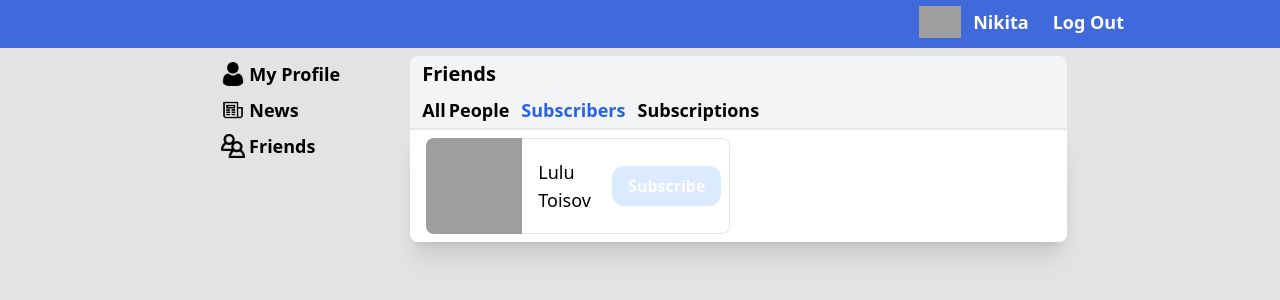
After one commit to JuanCote/Socialnetwork, a Django app: page /friends_subscribers in a window 1280 px wide. The commit adds this page. Shown: the top 300 px of the page. Run offline with Django 4.2, Linux system fonts and the light colour scheme; a user stored in the database is signed in; data comes from the database, SQL or seed files in the repository; both versions use the stored data as it was after the commit; some libraries are stand-ins or nearby versions; grey boxes are pictures that could not be loaded.

Commit message:
friends system finish

```diff
--- a/socialnetwork/templates/base.html
+++ b/socialnetwork/templates/base.html
@@ -22,9 +22,6 @@
             </a>
             <a href="" class="text-lg font-semibold text-white transition hover:text-slate-300">
                 {{ user.first_name }}
-            </a>
-            <a class="ml-3 text-lg text-white font-semibold transition hover:text-slate-300" href="{% url 'home_page' %}">
-                Home
             </a>
             <a href="{% url 'logout' %}" class="text-lg font-semibold text-white ml-3 transition hover:text-slate-300">
                 Log Out
@@ -52,7 +49,7 @@
                         <span class="ml-1 py-1">News</span>
                     </li>
                 </a>
-                <a class="" href="{% url 'friends' %}">
+                <a class="" href="{% url 'friends_all' %}">
                     <li class="transition rounded-lg pl-2 hover:bg-white flex">
                         <img class="h-6 my-auto" src="{% static 'images/friends2.png' %}">
                         <span class="ml-1 py-1">Friends</span>
--- a/socialnetwork/templates/friends.html
+++ b/socialnetwork/templates/friends.html
@@ -2,24 +2,28 @@
 {% load static %}
 {% block content %}
 {% csrf_token %}
-    <div class="w-full">
-        <div>
-            <h1 class="font-semibold ml-3 text-lg flex text-blue-700 h-10 border-gray-300 pt-1">Friends</h1>
-            <div class="bg-white px-4 py-2 mb-4 shadow-xl rounded-lg grid grid-cols-2 gap-4">
-                {% for user in users %}
-                    <div class="flex" id="user">
-                        <img class="h-24 aspect-square rounded-l-lg" src="{{ 'media/images/kelly-sikkema-7cHA62PmwhQ-unsplash.jpg' }}" >
-                        <div class="border-r border-t border-b flex items-center pr-2 rounded-r-lg w-full">
-                            <p class="ml-4 text-lg">{{ user.first_name }} {{ user.last_name }}</p>
-                            {% if user in subscriptions %}
-                                <button id="{{ user.id }}" name="clicked" onclick="subscribe(this.id, {{ current_user }}, {{ user.username }})" class="px-4 py-2 ml-auto bg-blue-100 text-white font-semibold transition rounded-xl hover:bg-blue-400">Subscribe</button>
-                            {% else %}
-                                <button id="{{ user.id }}" name="notClicked" onclick="subscribe(this.id, {{ current_user }}, {{ user.username }})" class="px-4 py-2 ml-auto bg-blue-500 text-white font-semibold transition rounded-xl hover:bg-blue-400">Subscribe</button>
-                            {% endif %}
-                        </div>
-                    </div>
-                {% endfor %}
-            </div>
+    <div class="w-full bg-gray-100 rounded-lg">
+        <div class="">
+            <h1 class="font-bold ml-3 text-xl flex text-black-300 h-10 border-gray-100 pt-1">Friends</h1>
+            <ul class="flex ml-3 font-semibold text-lg mb-1">
+                {% if page == 0 %}
+                    <a href="{% url 'friends_all' %}" class="mr-3 hover:cursor-pointer"><li class="[word-spacing:-0.1rem] text-blue-600">All People</li></a>
+                {% else %}
+                    <a href="{% url 'friends_all' %}" class="mr-3 hover:cursor-pointer"><li class="[word-spacing:-0.1rem] ">All People</li></a>
+                {% endif %}
+                {% if page == 1 %}
+                    <a href="{% url 'friends_subscribers' %}" class="mr-3 hover:cursor-pointer"><li class="text-blue-600">Subscribers</li></a>
+                {% else %}
+                    <a href="{% url 'friends_subscribers' %}" class="mr-3 hover:cursor-pointer"><li class="">Subscribers</li></a>
+                {% endif %}
+                {% if page == 2 %}
+                    <a href="{% url 'friends_subscriptions' %}" class="mr-3 hover:cursor-pointer"><li class="text-blue-600">Subscriptions</li></a>
+                {% else %}
+                    <a href="{% url 'friends_subscriptions' %}" class="mr-3 hover:cursor-pointer"><li class="">Subscriptions</li></a>
+                {% endif %}
+            </ul>
+                {% block friends %} {% endblock %}
+
         </div>
     </div>
     <script type="text/javascript" src="{% static 'main.js' %}"></script>
--- /dev/null
+++ b/socialnetwork/templates/friends_subscribers.html
@@ -0,0 +1,36 @@
+{% extends "friends.html" %}
+{% load static %}
+{% block friends %}
+{% csrf_token %}
+
+{% if not subscribers %}
+<div class="rounded-x-lg rounded-b-lg bg-white px-4 py-2 shadow-xl border-t-2 border-gray-200">
+    <h1 class="border-b-2 w-48 mx-auto text-center">No subscribers found.</h1>
+</div>
+{% else %}
+<div class="h-full rounded-x-lg rounded-b-lg bg-white px-4 py-2 shadow-xl border-t-2 border-gray-200 grid grid-cols-2 gap-4">
+{% for user in subscribers %}
+    <div class="flex" id="user">
+        <img class="h-24 aspect-square rounded-l-lg" src="{{ 'media/images/kelly-sikkema-7cHA62PmwhQ-unsplash.jpg' }}">
+        <div class="border-r border-t border-b flex items-center pr-2 rounded-r-lg w-full">
+            <p class="ml-4 text-lg">{{ user.first_name }} {{ user.last_name }}</p>
+            {% if user in subscriptions %}
+            <button id="{{ user.id }}" name="clicked"
+                    onclick="subscribe(this.id, {{ current_user }}, {{ user.username }})"
+                    class="px-4 py-2 ml-auto bg-blue-100 text-white font-semibold transition rounded-xl hover:bg-blue-400">
+                Subscribe
+            </button>
+            {% else %}
+            <button id="{{ user.id }}" name="notClicked"
+                    onclick="subscribe(this.id, {{ current_user }}, {{ user.username }})"
+                    class="px-4 py-2 ml-auto bg-blue-500 text-white font-semibold transition rounded-xl hover:bg-blue-400">
+                Subscribe
+            </button>
+            {% endif %}
+        </div>
+    </div>
+{% endfor %}
+</div>
+{% endif %}
+<script type="text/javascript" src="{% static 'main.js' %}"></script>
+{% endblock %}
--- a/socialnetwork/urls.py
+++ b/socialnetwork/urls.py
@@ -2,13 +2,15 @@ from django.conf import settings
 from django.conf.urls.static import static
 from django.urls import path
 
-from .views import index, home_page, logout, friends, subscribe
+from .views import index, home_page, logout, friends_all, subscribe, friends_subscriptions, friends_subscribers
 
 urlpatterns = [
     path('', index, name='index'),
     path('homepage', home_page, name='home_page'),
     path('logout', logout, name='logout'),
-    path('friends', friends, name='friends'),
+    path('friends_all', friends_all, name='friends_all'),
+    path('friends_subscriptions', friends_subscriptions, name='friends_subscriptions'),
+    path('friends_subscribers', friends_subscribers, name='friends_subscribers'),
     path('subscribe', subscribe, name='subscribe'),
 ]
 
--- a/socialnetwork/views.py
+++ b/socialnetwork/views.py
@@ -74,21 +74,44 @@ def logout(request):
 
 
 @login_required(login_url='index')
-def friends(request):
+def friends_all(request):
     users = User.objects.select_related('profile').exclude(username=request.user)
     subscriptions_id = Friends.objects.filter(user1=request.user).values_list('user2', flat=True)
     subscriptions = User.objects.filter(username__in=subscriptions_id)
-    data = {'users': users, 'current_user': request.user, 'subscriptions': subscriptions}
-    return render(request, 'friends.html', context=data)
+    data = {'users': users, 'current_user': request.user, 'subscriptions': subscriptions, 'page': 0}
+    return render(request, 'friends_all.html', context=data)
+
+
+@login_required(login_url='index')
+def friends_subscriptions(request):
+    subscriptions_id = Friends.objects.filter(user1=request.user).values_list('user2', flat=True)
+    subscriptions = User.objects.filter(username__in=subscriptions_id)
+    data = {'subscriptions': subscriptions, 'current_user': request.user, 'page': 2}
+    return render(request, 'friends_subscriptions.html', context=data)
+
+
+@login_required(login_url='index')
+def friends_subscribers(request):
+    subscribers_id = Friends.objects.filter(user2=request.user).values_list('user1', flat=True)
+    subscriptions_id = Friends.objects.filter(user1=request.user).values_list('user2', flat=True)
+    subscribers = User.objects.filter(username__in=subscribers_id)
+    subscriptions = User.objects.filter(username__in=subscriptions_id)
+    data = {'subscribers': subscribers, 'subscriptions': subscriptions, 'current_user': request.user, 'page': 1}
+    return render(request, 'friends_subscribers.html', context=data)
 
 
 def subscribe(request):
     data = json.loads(request.body)
     users = User.objects.filter(username__in=(data['user1'], data['user2']))
-    subscribe = Friends.objects.filter(user1=users[0], user2=users[1])
+    if int(users[0].username) == data['user1']:
+        print('shot')
+        user1, user2 = users[0], users[1]
+    else:
+        user1, user2 = users[1], users[0]
+    subscribe = Friends.objects.filter(user1=user1, user2=user2)
     if subscribe.exists():
         subscribe.delete()
     else:
-        subscribe = Friends.objects.create(user1=users[0], user2=users[1])
+        subscribe = Friends.objects.create(user1=user1, user2=user2)
         subscribe.save()
     return JsonResponse({'Nikita': 'viktor'})
```
Also changed, not shown: socialnetwork/templates/friends_all.html (added, +31 -0 lines), socialnetwork/templates/friends_subscriptions.html (added, +28 -0 lines), db.sqlite3.
